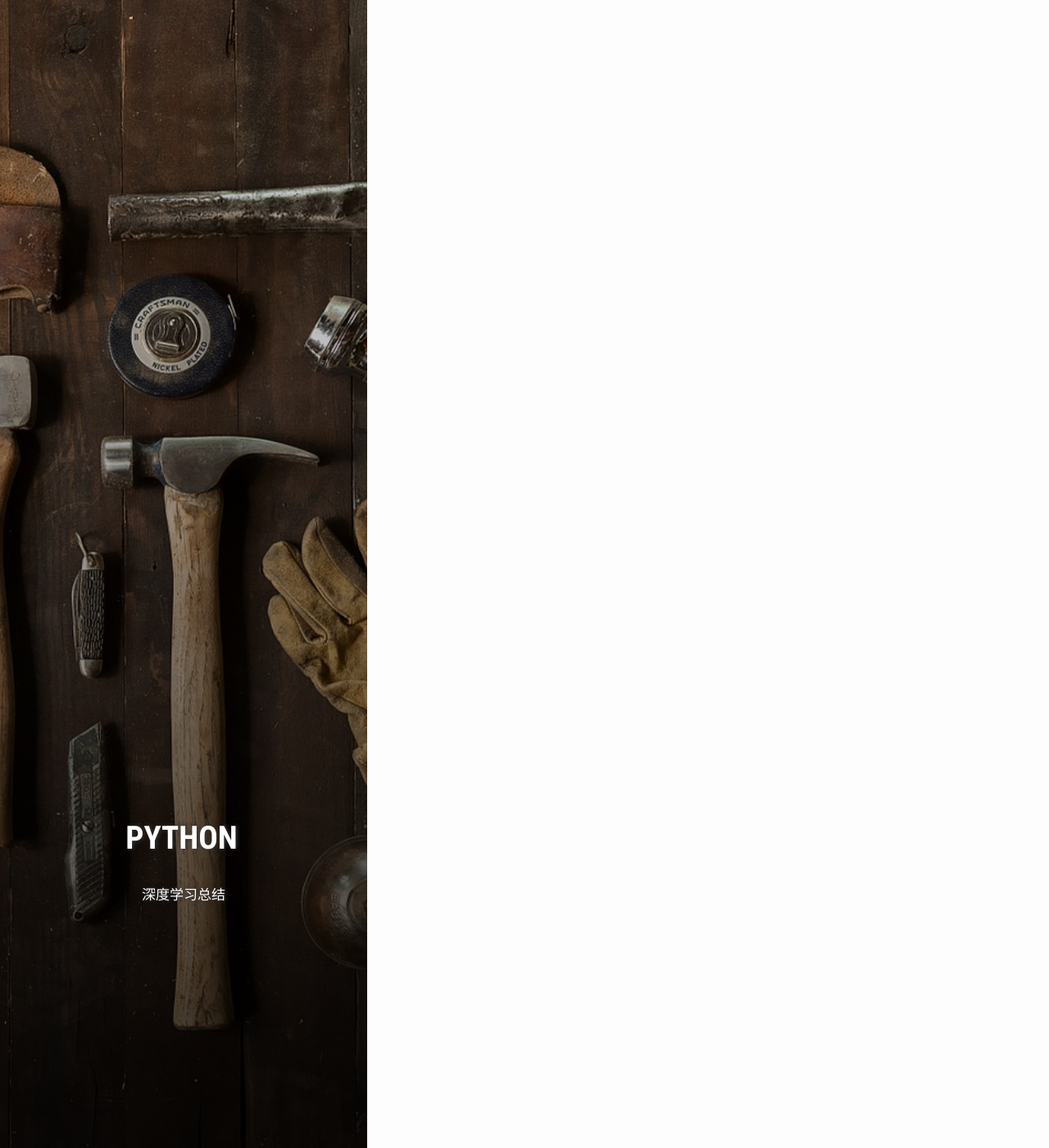
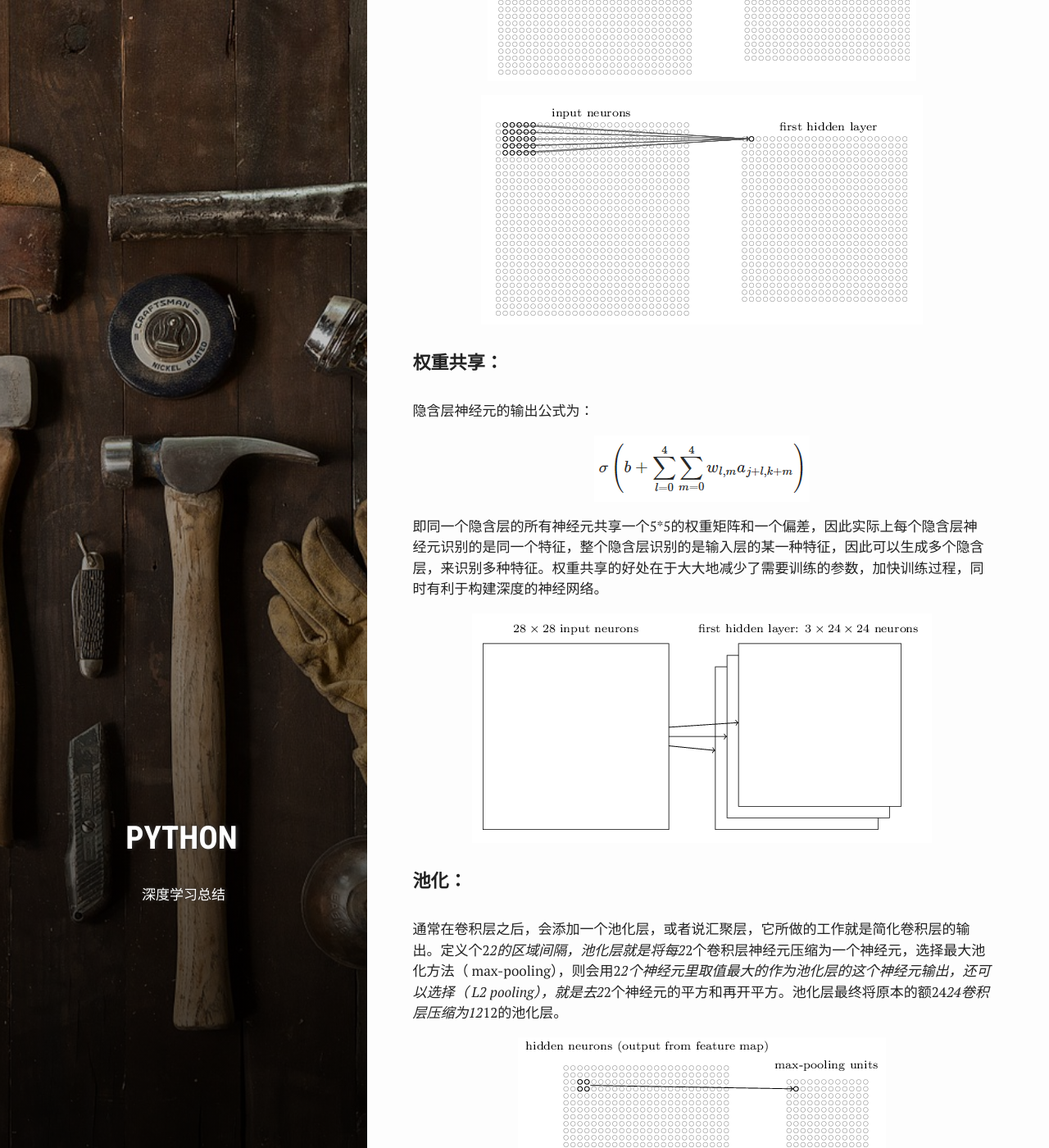
Before and after one commit to cheungwoonming/cheungwoonming.github.io, a Jekyll site: the page built from _posts/2017-08-24-deeplearning.md, in a window 1280 px wide and 1400 px high, scrolled down 5231 px. Shown: the whole window at 82% size. Built offline with Jekyll 4.4.1, drawn with Linux system fonts in a browser that asks for light colours; some of the changed text lies outside the part shown.

Commit message:
modify deeplearning

```diff
--- a/_posts/2017-08-24-deeplearning.md
+++ b/_posts/2017-08-24-deeplearning.md
@@ -84,7 +84,7 @@ author: CheungWoonMing
 
 将w规则化，使得学习倾向于构造一个权重值较小的神经网络，构造出来的将是一个相对比较简单的神经网络，不易过拟合，按照经验，简单点的模型泛化能力更强，更倾向于实际，所以也能提高一些准确率。而对于偏差b则无需构造一个更小偏差的神经网络，影响不大。
 
-还有L1 regularization：![image]({{site.images}}/2017-08-24/chaapter3-16.png)
+还有L1 regularization：![image]({{site.images}}/2017-08-24/chapter3-16.png)
 
 它规则化权重的比例是个常数，与权重大小无关。还有dropout，在训练过程中，通过隐藏或者去掉（dropout）某些神经元，使得每次训练只更新了一部分权重和偏差，这样，当预测时，使用了全部神经元，再将输出权重减半，相当于一个voting过程，预测效果通常比较好，适用于很深很大的神经网络。还有人工扩展训练集，比如这个手写识别的，通过对原训练集旋转，拉伸，缩放的手段构造更多的训练集，进行训练。
 
@@ -96,6 +96,60 @@ author: CheungWoonMing
 
 ### Momentum-based gradient descent：
 
-将![image]({{site.images}}/2017-08-24/chapter3-18.png)改成![image]({{site.images}}/2017-08-24/chapter3-19.png)
+将
+
+[![image]({{site.images}}/2017-08-24/chapter3-18.png)]({{site.images}}/2017-08-24/chapter3-18.png)
+
+改成
+
+[![image]({{site.images}}/2017-08-24/chapter3-19.png)]({{site.images}}/2017-08-24/chapter3-19.png)
 
 这是梯度下降的一个变种。
+
+
+
+## Chapter4
+
+神经网络：可以以任意精度去逼近任何连续的函数。解释神经网络可以拟合任何曲线的原因。
+
+## Chapter5
+
+理论上深度神经网络比浅层神经网络的学习能力更强。但是深度神经网络会导致梯度消失问题，一些层的神经元无法训练提高。
+
+## Chapter6
+
+### 卷积神经网络：
+
+三个重要的基本思想是：局部感受域，权重共享，池化。
+
+#### 局部感受域：
+
+对于28*28的输入层，选取一个5*5的局部区域，全连接到下一隐含层的一个神经元，然后移动窗口，再选一个5*5的局部区域，全连接到另一个隐含层神经元，以此类推。这样28*28的输入层，会产生24*24个隐含层神经元，每个隐含层神经元只与上一层对应的5*5个神经元相连接。
+
+[![image]({{site.images}}/2017-08-24/chapter6-1.png)]({{site.images}}/2017-08-24/chapter6-1.png)
+
+[![image]({{site.images}}/2017-08-24/chapter6-2.png)]({{site.images}}/2017-08-24/chapter6-2.png)
+
+#### 权重共享：
+
+隐含层神经元的输出公式为：
+
+[![image]({{site.images}}/2017-08-24/chapter6-3.png)]({{site.images}}/2017-08-24/chapter6-3.png)
+
+即同一个隐含层的所有神经元共享一个5*5的权重矩阵和一个偏差，因此实际上每个隐含层神经元识别的是同一个特征，整个隐含层识别的是输入层的某一种特征，因此可以生成多个隐含层，来识别多种特征。权重共享的好处在于大大地减少了需要训练的参数，加快训练过程，同时有利于构建深度的神经网络。
+
+[![image]({{site.images}}/2017-08-24/chapter6-4.png)]({{site.images}}/2017-08-24/chapter6-4.png)
+
+#### 池化：
+
+通常在卷积层之后，会添加一个池化层，或者说汇聚层，它所做的工作就是简化卷积层的输出。定义个2*2的区域间隔，池化层就是将每2*2个卷积层神经元压缩为一个神经元，选择最大池化方法（ max-pooling），则会用2*2个神经元里取值最大的作为池化层的这个神经元输出，还可以选择（ L2 pooling），就是去2*2个神经元的平方和再开平方。池化层最终将原本的额24*24卷积层压缩为12*12的池化层。
+
+[![image]({{site.images}}/2017-08-24/chapter6-5.png)]({{site.images}}/2017-08-24/chapter6-5.png)
+
+进过卷积层的特征提取和池化层的压缩，后面可以增加一个去全连接层，就相当于之前的神经网络，但是特征已经不再是之前的28*28的图片，而是3*12*12的特征。 所以深度学习实际上是一种特征工程，提取特征的一种手段，提取特征之后，后面不仅可以借神经网络，还可以接其他的算法模型，像svm，逻辑回归。
+
+[![image]({{site.images}}/2017-08-24/chapter6-6.png)]({{site.images}}/2017-08-24/chapter6-6.png)
+
+
+
+完结散花。
```
Also changed, not shown: assets/images/2017-08-24/chapter6-1.png (added), assets/images/2017-08-24/chapter6-2.png (added), assets/images/2017-08-24/chapter6-3.png (added), assets/images/2017-08-24/chapter6-4.png (added), assets/images/2017-08-24/chapter6-5.png (added), assets/images/2017-08-24/chapter6-6.png (added).
